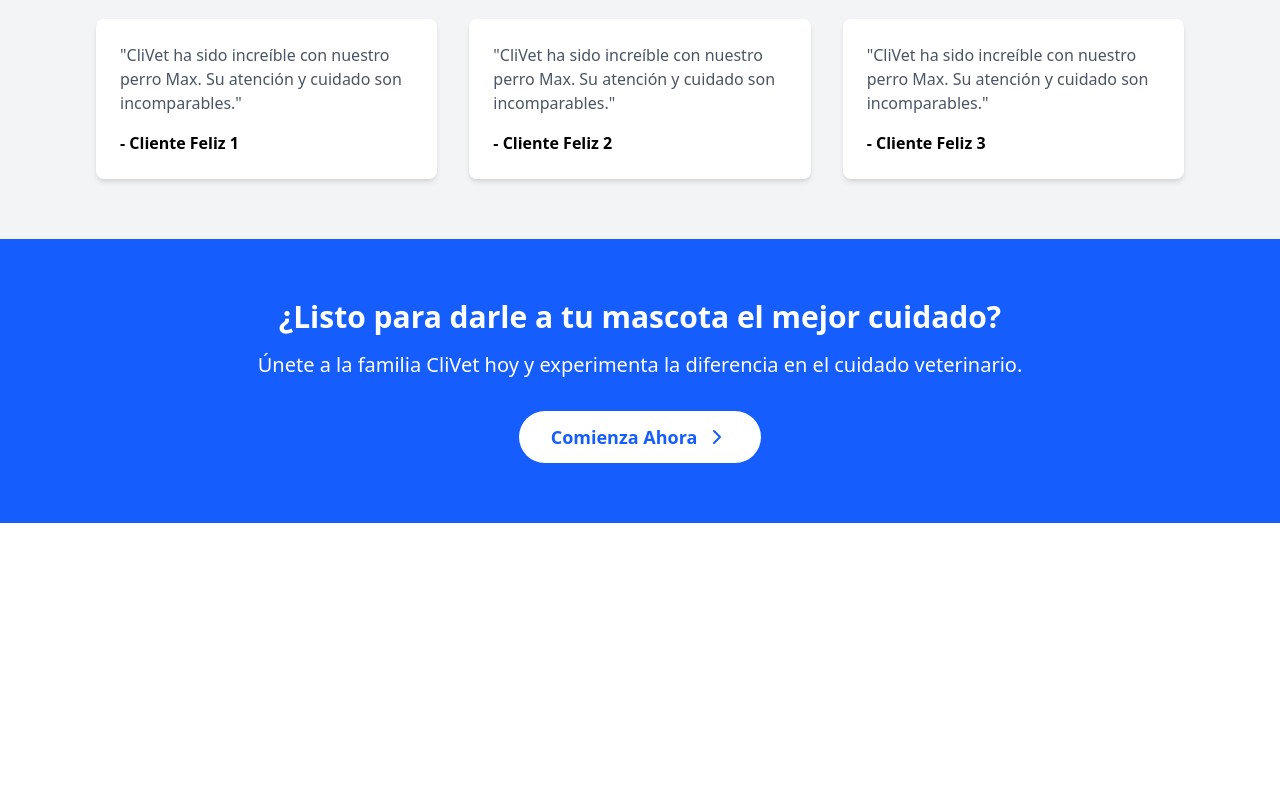
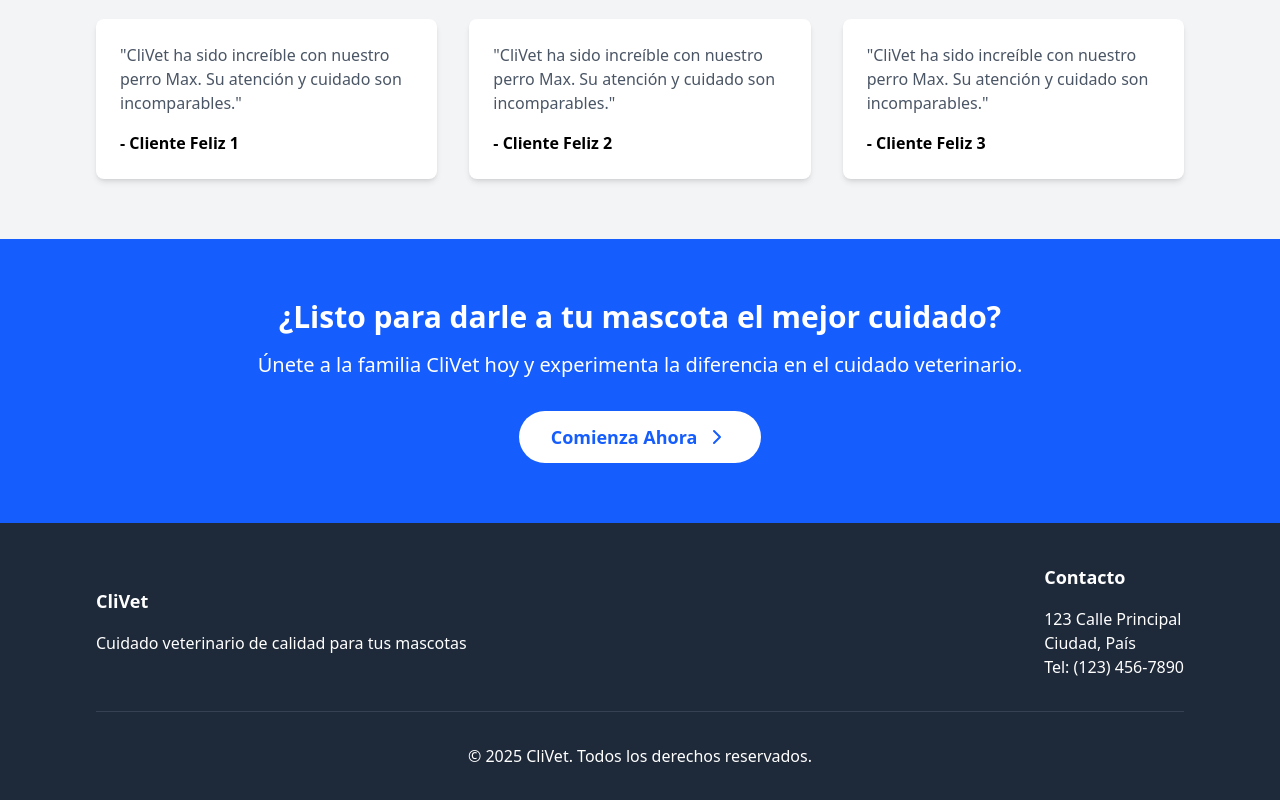
Before and after one commit to DanielMR-dev/CliVet, a React (Vite) app in the folder CliVet_FrontEnd/: page / in a window 1280 px wide. Shown: the part 1246-2046 px from the top of the page. Before the commit the page ends 1769 px from the top, so only its background shows below. Built offline with nearby package versions, Linux system fonts and the light colour scheme.

Commit message:
Se crea el footer de la LandingPage

```diff
--- a/CliVet_FrontEnd/src/views/LandingPage.tsx
+++ b/CliVet_FrontEnd/src/views/LandingPage.tsx
@@ -106,7 +106,24 @@ export default function LandingPage() {
                 </section>
             </main>
             {/* Footer Section */}
-            <footer>
+            <footer className="bg-gray-800 text-white py-10">
+                <div className="max-w-6xl mx-auto px-4 sm:px-6 lg:px-8">
+                    <div className="flex flex-col md:flex-row items-center justify-between">
+                        <div>
+                            <h3 className="text-lg font-semibold mb-4">CliVet</h3>
+                            <p>Cuidado veterinario de calidad para tus mascotas</p>
+                        </div>
+                        <div>
+                            <h3 className="text-lg font-semibold mb-4">Contacto</h3>
+                            <p>123 Calle Principal</p>
+                            <p>Ciudad, País</p>
+                            <p>Tel: (123) 456-7890</p>
+                        </div>
+                    </div>
+                    <div className="mt-8 pt-8 border-t border-gray-700 text-center">
+                        <p>&copy; 2025 CliVet. Todos los derechos reservados.</p>
+                    </div>
+                </div>
 
             </footer>
         </div>
```
